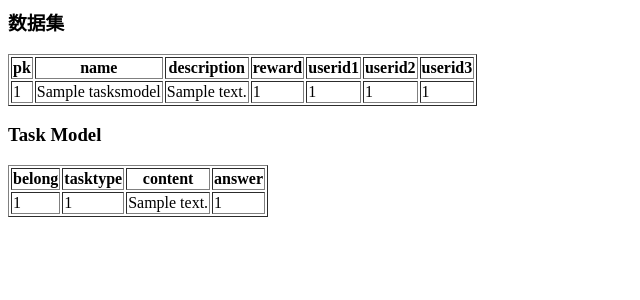
After one commit to Kakusi-IO/cspj, a Django app: page /detail/1 in a window 1280 px wide. The commit adds this page. Shown: the top 300 px of the page, without its empty margins (0-640 px from the left). Run offline with Django 3.2, Linux system fonts and the light colour scheme; tables that the repository leaves empty hold one stand-in row (values such as "Sample post").

Commit message:
数据表定义, profile, detail

```diff
--- a/mainapp/models.py
+++ b/mainapp/models.py
@@ -5,28 +5,32 @@ from django.dispatch import receiver
 
 # 描述分类任务的集合，是任务发布的最小单位
 class TasksModel(models.Model):
+    key = models.IntegerField(primary_key=True)
     name = models.CharField(max_length=64, default='hogehoeg')
     description = models.CharField(max_length=256, default='hogehoge')
-    size = models.IntegerField(default=0)
     reward = models.IntegerField(default=0)
+    userid1 = models.IntegerField(default=0) # 发布者id
+    userid2 = models.IntegerField(null=True) # 领取者id
+    userid3 = models.IntegerField(null=True)  # 请求测试者id
+    status = models.IntegerField(default=0) # 0 未领取 1 测试结果未确认 2 进行中 3 已完成
 
     def __str__(self):
         return self.name
 
 # 描述每条分类任务
 class TaskModel(models.Model):
-    tasks = models.ForeignKey(TasksModel, on_delete=models.CASCADE, null=True)
-    # 0 文本 1 音频 2 图像 ...
-    tasktype = models.IntegerField(default=0)
-    # 描述选项，用特殊字符分割，暂定~
-    choices = models.CharField(max_length=256, default='hogehoge')
-    # 描述选项答案，二进制，低位表示前面的选项，支持多选
+
+    belong = models.IntegerField(default=0)
+    tasktype = models.IntegerField(default=0) # 0 文本 1 音频 2 图像 ...
+    content = models.CharField(max_length=256, default='hogehoge')
     answer = models.IntegerField(default=0)
+
     def __str__(self):
-        return self.choices
+        return self.content
 
 
 class Profile(models.Model):
+    key = models.IntegerField(primary_key=True)
     user = models.OneToOneField(User, on_delete=models.CASCADE)
     avatar = models.ImageField(null=True, blank=True)
     point = models.IntegerField(default=0)
--- a/mainapp/urls.py
+++ b/mainapp/urls.py
@@ -4,11 +4,13 @@ from django.conf import settings
 from django.conf.urls.static import static
 
 urlpatterns = [
+    path('test/', testfunc, name='test'),
     path('list/', listfunc, name='list'),
     path('signup/', signupfunc, name='signup'),
     path('login/', loginfunc, name='login'),
     path('logout/', logoutfunc, name='logout'),
     path('', hwfunc),
-    path('profile/<int:pk>', profilefunc, name='profile'),
+    path('profile/', profilefunc, name='profile'),
     path('upload/', uploadfunc, name='upload'),
+    path('detail/<int:pk>', detailfunc, name='detail'),
 ] + static(settings.MEDIA_URL, document_root=settings.MEDIA_ROOT)
--- a/mainapp/views.py
+++ b/mainapp/views.py
@@ -1,4 +1,4 @@
-from django.shortcuts import render, redirect
+from django.shortcuts import render, redirect, get_object_or_404
 from django.http import HttpResponse
 from django.contrib.auth.models import User
 from django.contrib import messages
@@ -9,14 +9,22 @@ from .models import *
 
 def listfunc(request):
     objs = {
-        # 'alltask': [TaskModel.objects.all()],
-        'tasksmodel' : TasksModel.objects.all(),
+        'me': request.user,
+        't1': TasksModel.objects.all(),
+        't2': TaskModel.objects.all(),
+        't3': TaskModel.objects.filter(belong = 1),
     }
     return render(request, 'list.html', objs)
 
 def profilefunc(request):
+    user = request.user
+    pf = get_object_or_404(Profile, user=user)
+    t1 = TasksModel.objects.filter(userid1=pf.key) # 我发布的任务
     objs = {
-        'users': User.objects.all(),
+        'me': user,
+        'pf': pf,
+        't1': t1,
+        # 't1':
     }
     return render(request, 'profile.html', objs)
 
@@ -61,3 +69,18 @@ def uploadfunc(request):
     if request.method == 'POST':
         pass
     return render(request, 'upload.html', {})
+
+def testfunc(request):
+    objs = {
+        't1': TasksModel.objects.all(),
+        't2': TaskModel.objects.all(),
+        't3': TaskModel.objects.filter(belong = 1),
+    }
+    return render(request, 'test.html', objs)
+
+def detailfunc(request, pk):
+    objs = {
+        't1': get_object_or_404(TasksModel, pk=pk),
+        't2': TaskModel.objects.filter(belong=pk),
+    }
+    return render(request, 'detail.html', objs)
--- /dev/null
+++ b/templates/detail.html
@@ -0,0 +1,39 @@
+<h3>数据集</h3>
+<table border='1'>
+    <tr>
+        <th>pk</th>
+        <th>name</th>
+        <th>description</th>
+        <th>reward</th>
+        <th>userid1</th>
+        <th>userid2</th>
+        <th>userid3</th>
+    </tr>
+
+    <tr>
+        <td>{{ t1.key }}</td>
+        <td>{{ t1.name }}</td>
+        <td>{{ t1.description }}</td>
+        <td>{{ t1.reward }}</td>
+        <td>{{ t1.userid1 }}</td>
+        <td>{{ t1.userid2 }}</td>
+        <td>{{ t1.userid3 }}</td>
+    </tr>
+</table>
+<h3>Task Model</h3>
+<table border='1'>
+    <tr>
+        <th>belong</th>
+        <th>tasktype</th>
+        <th>content</th>
+        <th>answer</th>
+    </tr>
+    {% for x in t2 %}
+    <tr>
+        <td>{{ x.belong }}</td>
+        <td>{{ x.tasktype }}</td>
+        <td>{{ x.content }}</td>
+        <td>{{ x.answer }}</td>
+    </tr>
+    {% endfor %}
+</table>
```
Also changed, not shown: templates/list.html (+21 -10 lines), templates/profile.html (+35 -0 lines), templates/test.html (added, +53 -0 lines), README.md, mainapp/migrations/0007_auto_20221006_2147.py (added), mainapp/migrations/0008_rename_choices_taskmodel_content.py (added), mainapp/migrations/0009_auto_20221006_2250.py (added), mainapp/migrations/0010_auto_20221006_2255.py (added).
